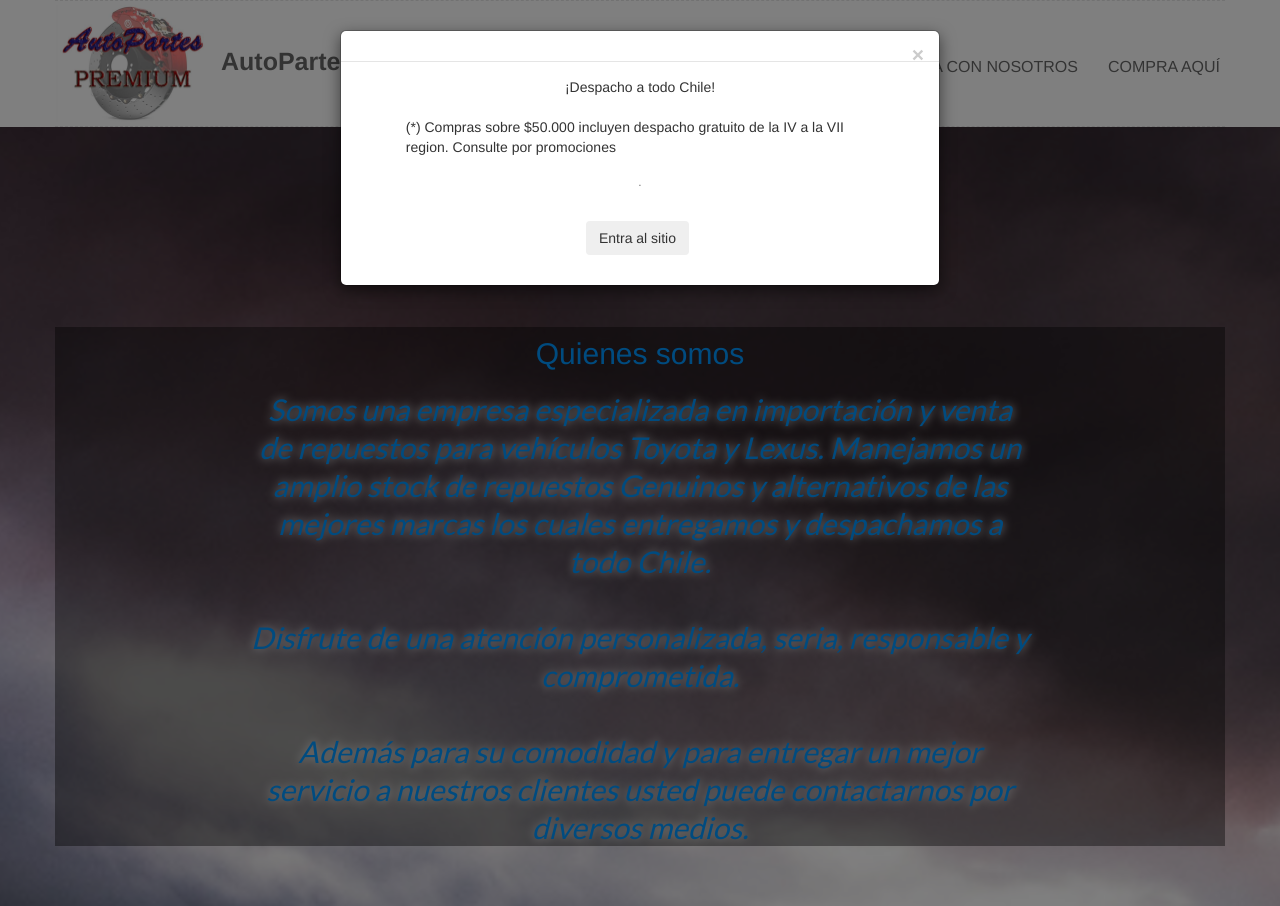
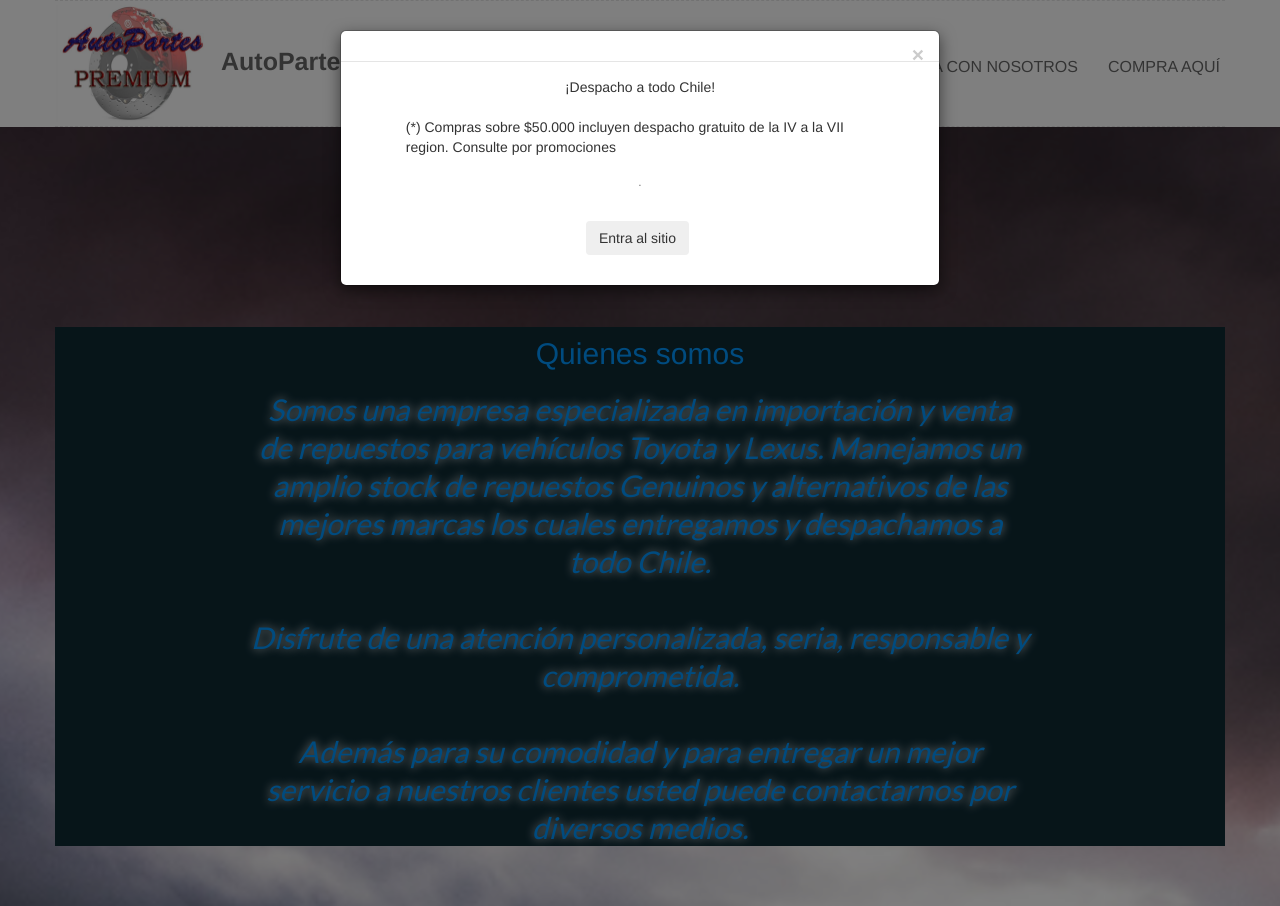
Before and after one commit to Keabex/Keabex.github.io, a PHP site: page /home.html in a window 1280 px wide. Run offline with PHP 8.4, Linux system fonts and the light colour scheme.

Commit message:
1.0
Test

```diff
--- a/AutoPartesPremium/home.html
+++ b/AutoPartesPremium/home.html
@@ -73,7 +73,7 @@ $ (window).ready (function () {
 <!-- bloc-3 -->
 <div class="bloc b-parallax none bgc-azure tc-azure bg-fondo-204runner-20tarde d-bloc" id="bloc-3">
 	<div class="container bloc-xxl">
-		<div class="row l-bloc lightbox animSpeedFast voffset-clear-xs row-no-gutters ">
+		<div class="row l-bloc lightbox animSpeedFast voffset-clear-xs row-no-gutters bgc-medium-jungle-green">
 			<div class="col-xs-12 col-md-8 col-md-offset-2">
 				<h2 class="mg-md text-center tc-azure">
 					Quienes somos
--- a/AutoPartesPremium/index.html
+++ b/AutoPartesPremium/index.html
@@ -71,9 +71,9 @@ $ (window).ready (function () {
 <!-- bloc-0 END -->
 
 <!-- bloc-1 -->
-<div class="bloc b-parallax none bgc-azure bg-fondo-204runner-20tarde d-bloc tc-white" id="bloc-1">
+<div class="bloc b-parallax none bg-fondo-204runner-20tarde tc-white bgc-medium-jungle-green d-bloc " id="bloc-1">
 	<div class="container bloc-xxl">
-		<div class="row l-bloc lightbox animSpeedFast voffset-clear-xs row-no-gutters " id="lightbox1">
+		<div class="row l-bloc lightbox animSpeedFast voffset-clear-xs row-no-gutters bgc-medium-jungle-green" id="lightbox1">
 			<div class="col-xs-12 col-md-8 col-md-offset-2">
 				<h2 class="mg-md text-center tc-white">
 					Quienes somos
@@ -83,7 +83,7 @@ $ (window).ready (function () {
 				</h3>
 			</div>
 		</div>
-		<div class="row voffset lightbox bgc-white ">
+		<div class="row voffset lightbox ">
 			<div class="col-sm-4">
 				<h2 class="mg-md text-center tc-white">
 					Filtros
--- a/AutoPartesPremium/style.css
+++ b/AutoPartesPremium/style.css
@@ -550,6 +550,9 @@ h1,h2,h3,h4,h5,h6,p,label,.btn,a{
 .bgc-white{
 	background-color:#FFFFFF;
 }
+.bgc-medium-jungle-green{
+	background-color:#0E2A33;
+}
 .bgc-azure{
 	background-color:#0096FF;
 }
```
